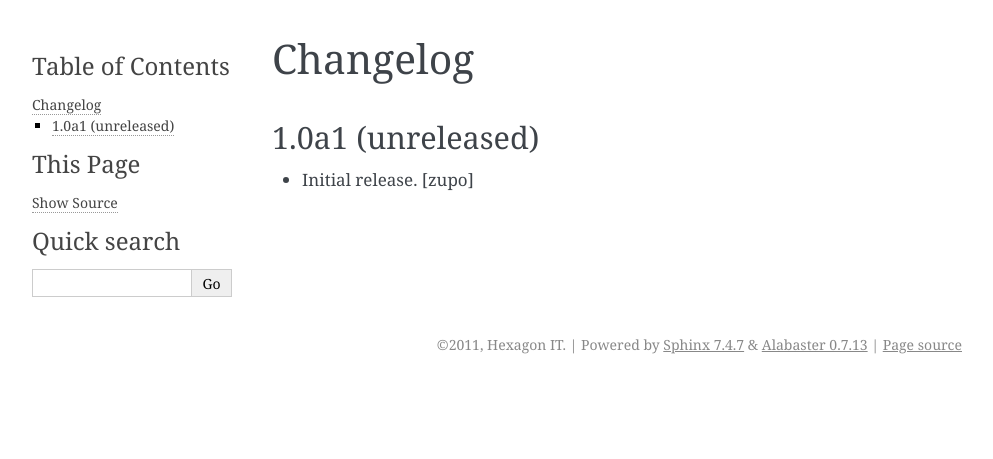
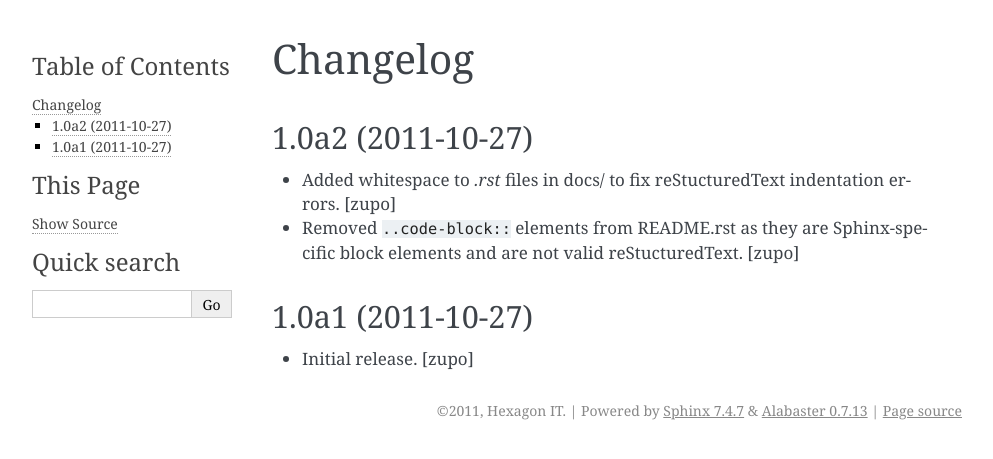
Before and after one commit to hexagonit/hexagonit.portletstyle, a Sphinx documentation site: the page built from hexagonit/portletstyle/docs/HISTORY.rst, in a window 1280 px wide. Shown: the top 459 px of the page, without its empty margins (148-1141 px from the left). Built offline with Sphinx 7.4.7, drawn with Linux system fonts in a browser that asks for light colours.

Commit message:
Prepare hexagonit.portletstyle 1.0a2.

```diff
--- a/hexagonit/portletstyle/docs/HISTORY.rst
+++ b/hexagonit/portletstyle/docs/HISTORY.rst
@@ -1,7 +1,19 @@
 Changelog
 =========
 
-1.0a1 (unreleased)
+1.0a2 (2011-10-27)
+------------------
+
+- Added whitespace to `.rst` files in docs/ to fix reStucturedText indentation
+  errors.
+  [zupo]
+
+- Removed ``..code-block::`` elements from README.rst as they are
+  Sphinx-specific block elements and are not valid reStucturedText.
+  [zupo]
+
+
+1.0a1 (2011-10-27)
 ------------------
 
 - Initial release.
--- a/hexagonit/portletstyle/docs/README.rst
+++ b/hexagonit/portletstyle/docs/README.rst
@@ -90,7 +90,7 @@ portlet's assignment's ``__init__()``.
 
 An example of how this can be achieved:
 
-.. code-block:: python
+::
 
     from plone.app.portlets.portlets import base
     class Assignment(base.Assignment):
@@ -108,7 +108,7 @@ Each portlet also has an ``AddForm`` class with a ``create`` method. This method
 must also pass the portlet style as a parameter. To make things simpler, just
 pass in the entire ``data``.
 
-.. code-block:: python
+::
 
     class AddForm(base.AddForm):
         form_fields = form.Fields(IMyCustomPortlet)
@@ -121,7 +121,7 @@ Template
 
 Use the style in the template to assign an additional CSS class to your portlet:
 
-.. code-block:: html
+::
 
     <dl class="portlet portletMyCustom"
         tal:attributes="class string:portlet portletMyCustom ${view/portlet_style}"
--- a/hexagonit/portletstyle/version.txt
+++ b/hexagonit/portletstyle/version.txt
@@ -1 +1 @@
-1.0a1
+1.0a2
```
Also changed, not shown: hexagonit/portletstyle/docs/CREDITS.rst (line endings or trailing spaces), hexagonit/portletstyle/docs/FUTURE.rst (line endings or trailing spaces), hexagonit/portletstyle/docs/LICENSE.rst (line endings or trailing spaces).
